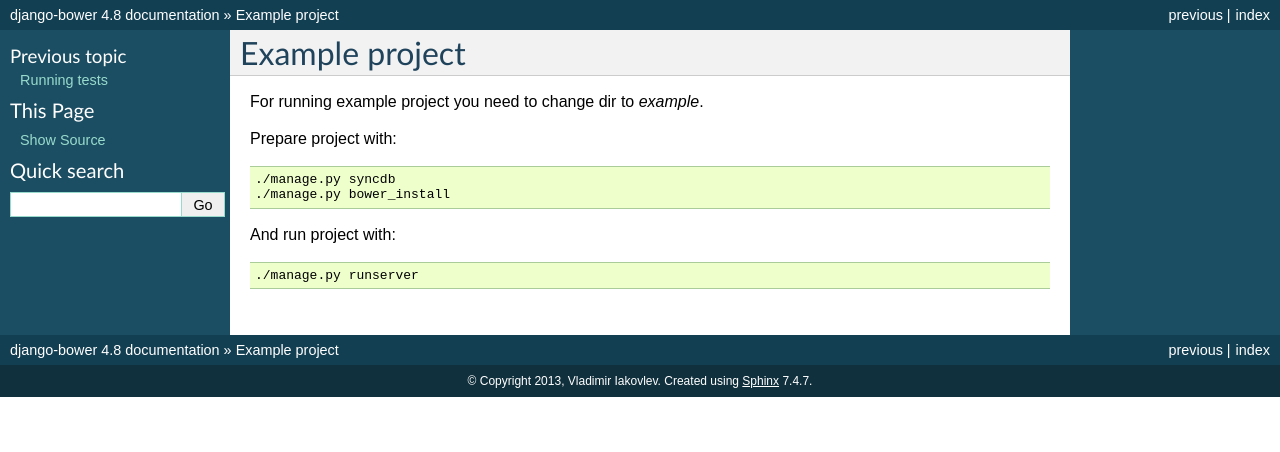
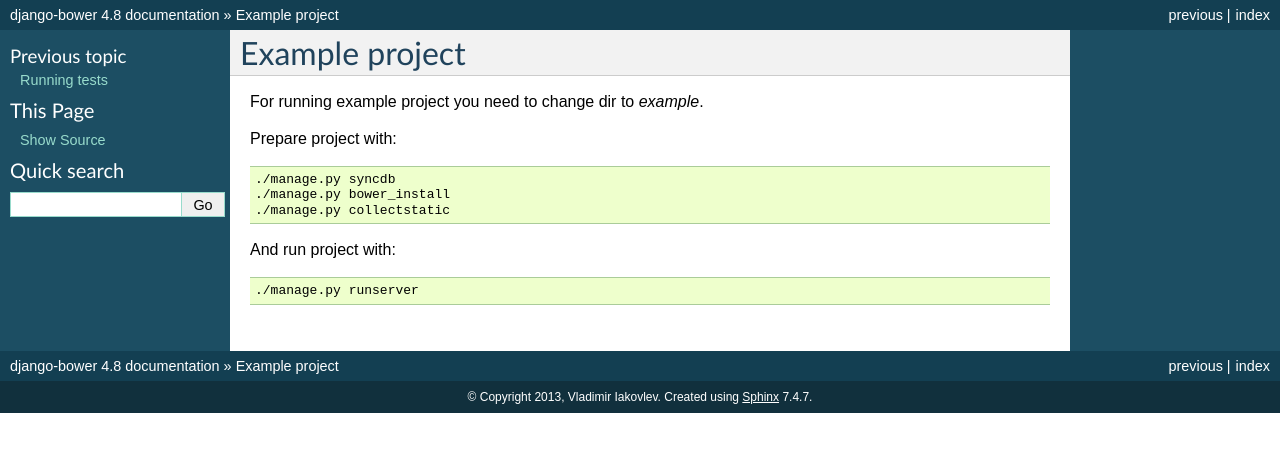
Before and after one commit to nvbn/django-bower, a Sphinx documentation site: the page built from docs/example.rst, in a window 1280 px wide. Shown: the top 452 px of the page. Built offline with Sphinx 7.4.7, drawn with Linux system fonts in a browser that asks for light colours.

Commit message:
add one more step ,collect static

```diff
--- a/docs/example.rst
+++ b/docs/example.rst
@@ -10,6 +10,7 @@ Prepare project with:
 
     ./manage.py syncdb
     ./manage.py bower_install
+    ./manage.py collectstatic
 
 And run project with:
 
```
